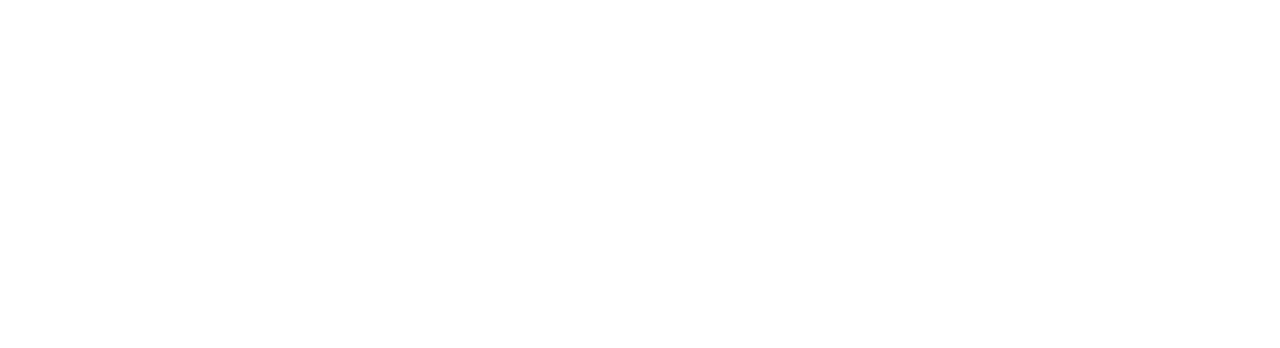
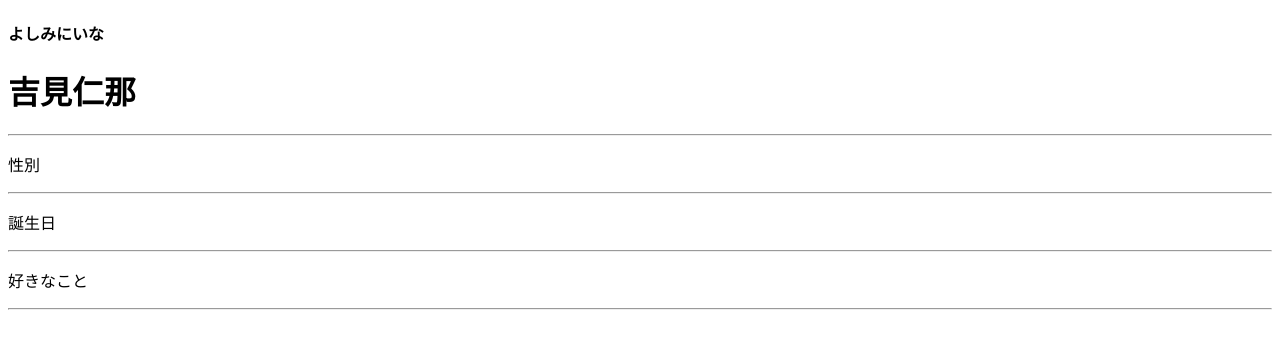
Before and after one commit to niina58/about-me, a plain HTML site: page index.html in a window 1280 px wide. Drawn offline with Linux system fonts and the light colour scheme.

Commit message:
Update index.html

```diff
--- a/index.html
+++ b/index.html
@@ -1,11 +1,20 @@
 <!DOCTYPE html>
-<html lang="en">
+<html lang="ja">
 <head>
     <meta charset="UTF-8">
     <meta name="viewport" content="width=device-width, initial-scale=1.0">
-    <title>Document</title>
+    <title>自己紹介ページ</title>
 </head>
 <body>
-
+    <h4>よしみにいな</h4>
+    <h1>吉見仁那</h1>
+    <hr>
+    <p>性別</p>
+    <hr>
+    <P>誕生日</P>
+    <hr>
+    <p>好きなこと</p>
+    <p></p>
+    <hr>
 </body>
 </html>
```
